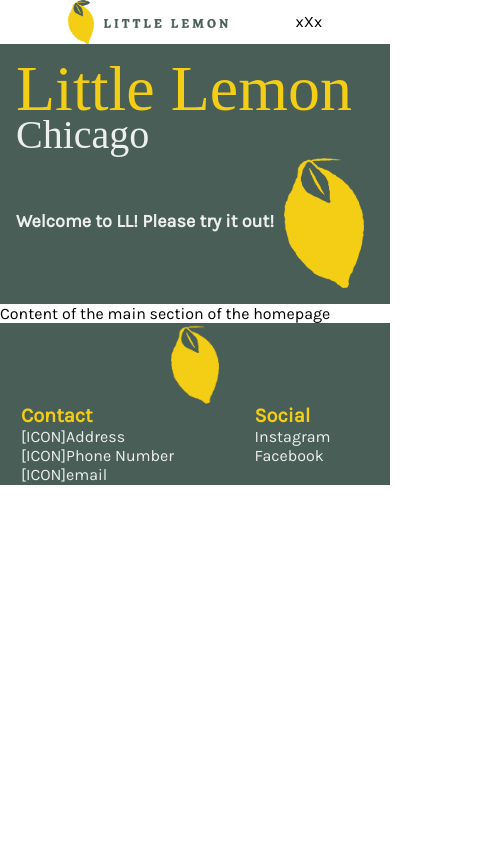
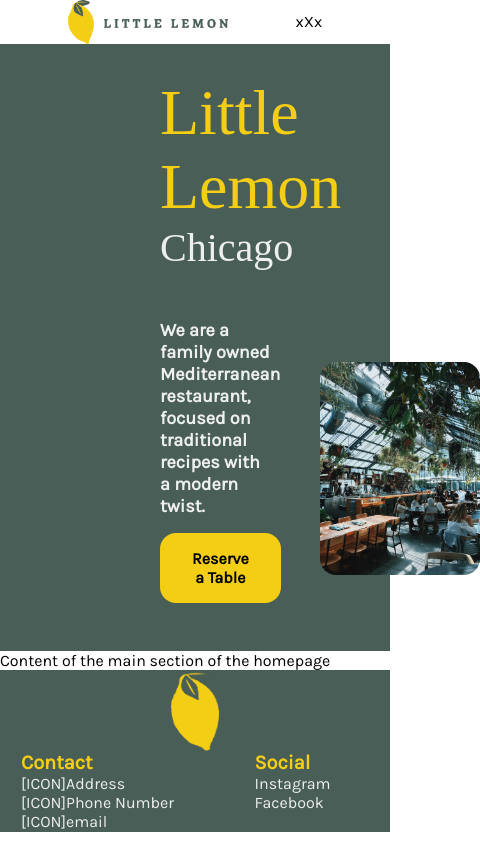
Before and after one commit to CarlosTussi/littlelemon-website, a React (Create React App) app in the folder littlelemon/: page / in a window 390 px wide. Shown: the whole page, 480 px wide, since content can reach past the window. Built offline with nearby package versions, Linux system fonts and the light colour scheme; a web font is replaced by a local one.

Commit message:
[FIX] CSS for the banner now general

```diff
--- a/littlelemon/src/App.js
+++ b/littlelemon/src/App.js
@@ -2,7 +2,6 @@ import './App.css';
 import Header from './components/Header'
 import Main from './components/Main'
 import Footer from './components/Footer'
-import { BrowserRouter } from 'react-router-dom';
 
 function App() {
   return (
--- a/littlelemon/src/components/HeroBanner.js
+++ b/littlelemon/src/components/HeroBanner.js
@@ -2,11 +2,14 @@ function HeroBanner(props)
 {
     return(
         <section className="heroBanner">
-            <div className="heroTitle">
+            <div className="heroBannerTitle">
                 <h1>Little Lemon</h1>
                 <h2>Chicago</h2>
             </div>
-            <h4>{props.description}</h4>
+            <div className="heroBannerContent">
+                <h4>{props.description}</h4>
+                {props.button ? <button>{props.button}</button> : ""}
+            </div>
             <img src={props.imgSrc} alt={props.alt}/>
         </section>
     );
--- a/littlelemon/src/components/Homepage.js
+++ b/littlelemon/src/components/Homepage.js
@@ -1,13 +1,14 @@
-import imgSrc from '../assets/lemonBright.png'
+import imgSrc from '../assets/restaurant.jpeg'
 import HeroBanner from './HeroBanner';
 
 function Homepage()
 {
     return(
         <section>
-            <HeroBanner description="Welcome to LL! Please try it out!"
+            <HeroBanner description="We are a family owned Mediterranean restaurant, focused on traditional recipes with a modern twist."
                         imgSrc={imgSrc}
-                        alt="Picutre of molten lasagna"/>
+                        alt="Picutre of molten lasagna"
+                        button="Reserve a Table"/>
             <section>
                 <p>Content of the main section of the homepage</p>
             </section>
--- a/littlelemon/src/components/Reservations.js
+++ b/littlelemon/src/components/Reservations.js
@@ -1,13 +1,14 @@
-import imgSrc from '../assets/lemonBright.png'
+import imgSrc from '../assets/lasagna.jpeg'
 import HeroBanner from './HeroBanner';
 
 function Reservations()
 {
     return(
         <>
-           <HeroBanner description="Book your table now with us!"
+           <HeroBanner description="Reserve you table now and discover our newly designed space in Chicago. You will love it!"
                         imgSrc={imgSrc}
-                        alt="Restaurant with tables and plants decorating"/>
+                        alt="Restaurant with tables and plants decorating"
+                        />
             <section>
                 <p>Content of my reservation</p>
             </section>
--- a/littlelemon/src/index.css
+++ b/littlelemon/src/index.css
@@ -86,6 +86,22 @@ img{
   border-radius: 16px;
 }
 
+button{
+  display: block;
+
+  border-radius: 16px;
+
+  border:none;
+  background-color: var(--secondary-color);
+  padding: 1em 2em 1em 2em;
+
+  font-family: 'Karla';
+  font-size: 1em;
+  font-weight: 600;
+
+  margin: 1em 0;
+}
+
 
 
 /* HEADER */
@@ -131,34 +147,40 @@ main{
   flex-direction: column;
 }
 
+/* MAIN */
+/* Hero Banner */
 .heroBanner {
-    display: grid;
-    grid-template-areas: "title       image"
-                         "title    image"
-                         "description image";
+  display:grid;
 
-    background: var(--primary-color);
-    padding: 1em 1em 1em 1em;
+  grid-template-areas: "title image"
+                       "content image";
 
+
+  padding: 2em 10em 2em 10em;
+  justify-content: space-evenly;
+  gap: 3em;
+
+  background-color: var(--primary-color);
 }
 
-.heroBanner img {
-  grid-area: image;
-  max-width: 8em;
+.heroBannerTitle{
+  grid-area: title;
 }
 
-.heroBanner .heroTitle {
-  grid-area: title;
-  line-height: 0.9;
+.heroBannerContent{
+  grid-area: content;
+  max-width: 20em;
 }
 
-.heroBanner h2{
-  grid-area: subtitle;
+.heroBanner img{
+  grid-area:image;
+  max-width: 15em;
+  align-self: center;
+  justify-self: end;
 }
 
-.heroBanner h4{
-  grid-area: description;
-}
+
+
 
 /* FOOTER */
 footer {
@@ -203,21 +225,27 @@ footer .navLink{
   }
 
   /* MAIN */
-  .heroBanner {
+.heroBanner{
     display: grid;
-    grid-template-areas: "title       title"
-                         "title    title"
-                         "description image";
 
+    grid-template-areas: "title title"
+                         "content image";
+
+}
+
+  .heroBannerContent{
+    align-self: center;
+    min-width: 7em;
+  }
+
+  .heroBanner button{
+    align-self: start;
   }
 
   .heroBanner img{
-  max-width: 5em;
+    max-width: 10em;
   }
 
-  .heroBanner h4{
-    align-self: center;
-  }
 
 
   /* FOOTER */
```
Also changed, not shown: littlelemon/src/assets/lasagna.jpeg (added), littlelemon/src/assets/restaurant.jpeg (added).
